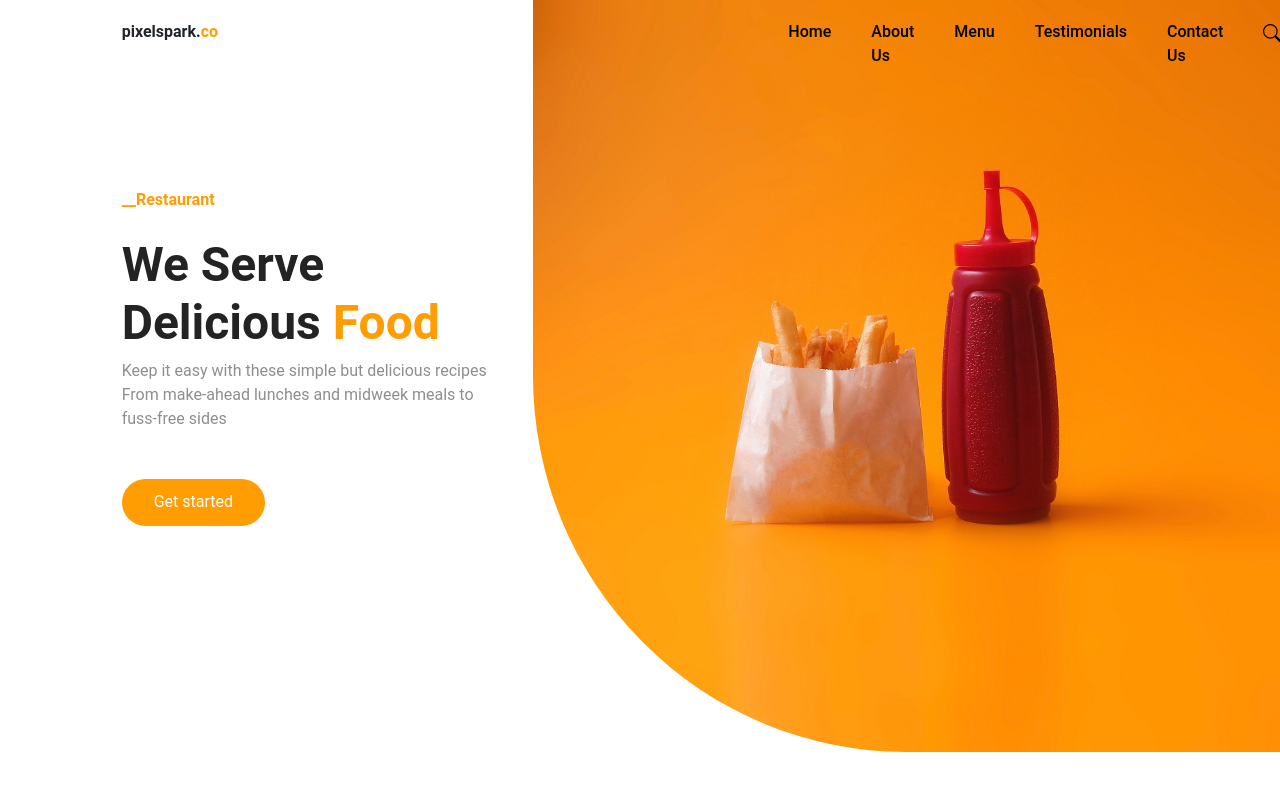
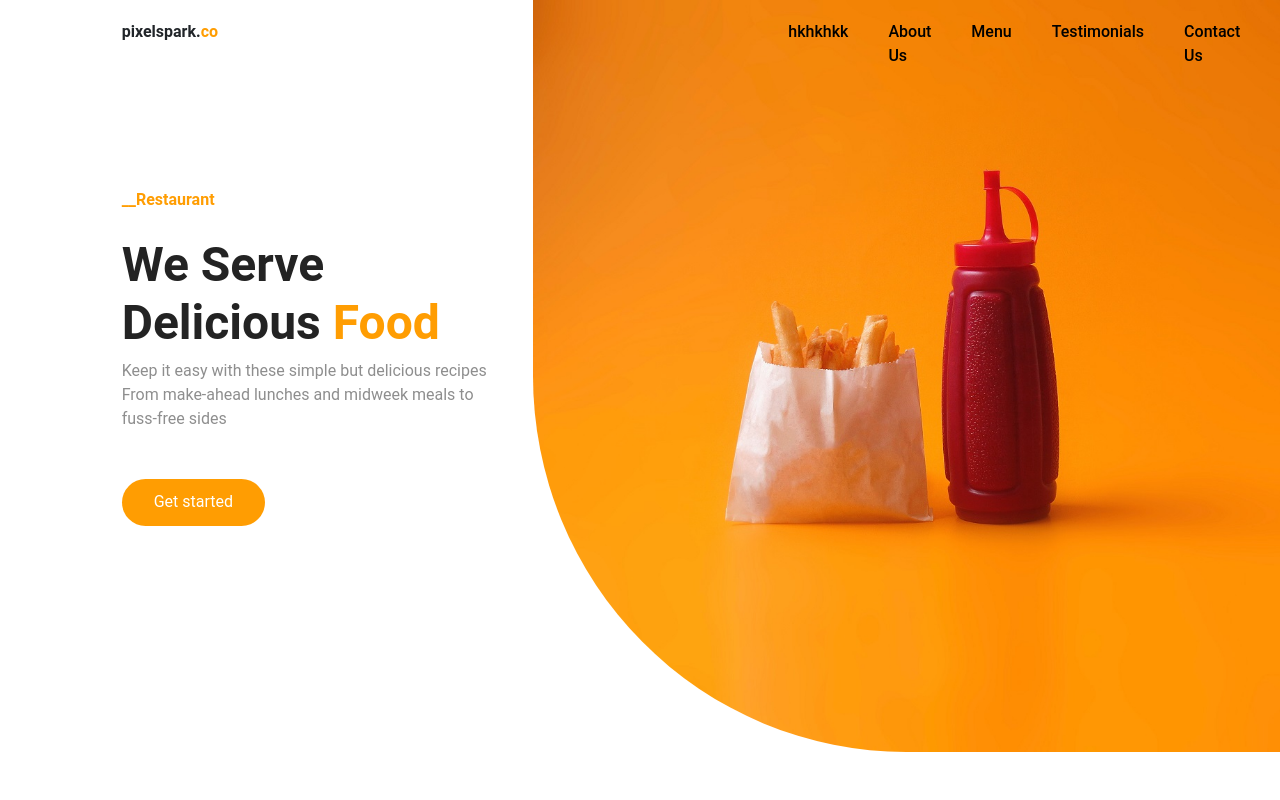
Before and after one commit to Hussein-Merrey/restaurant_app, a plain HTML site: page index.html in a window 1280 px wide. Shown: the top 800 px of the page. Drawn offline with nearby package versions, Linux system fonts and the light colour scheme.

Commit message:
nav change

```diff
--- a/index.html
+++ b/index.html
@@ -27,7 +27,7 @@
             <div class="col-7 rSect">
                 <div class="navBar">
                     <ul>
-                        <li><a href="#Home">Home</a></li>
+                        <li><a href="#Home">hkhkhkk</a></li>
                         <li><a href="#AboutUs">About Us</a></li>
                         <li><a href="#Menu">Menu</a></li>
                         <li><a href="#Testimonials">Testimonials</a></li>
```
